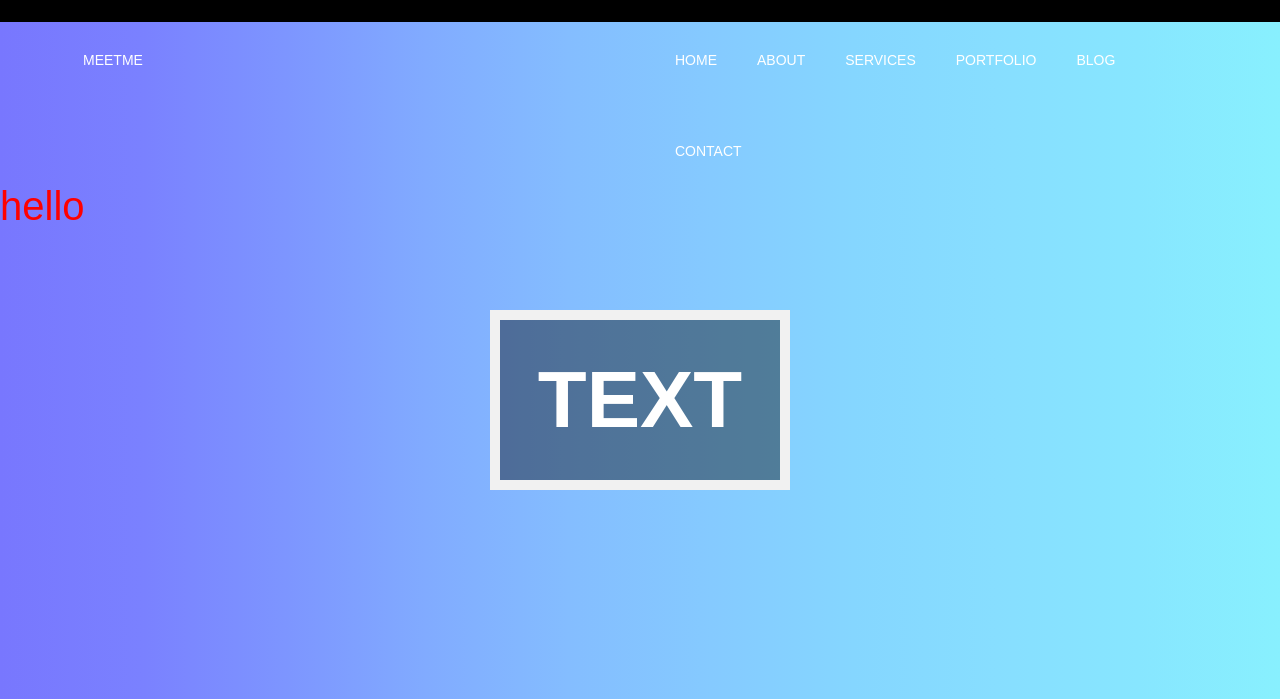
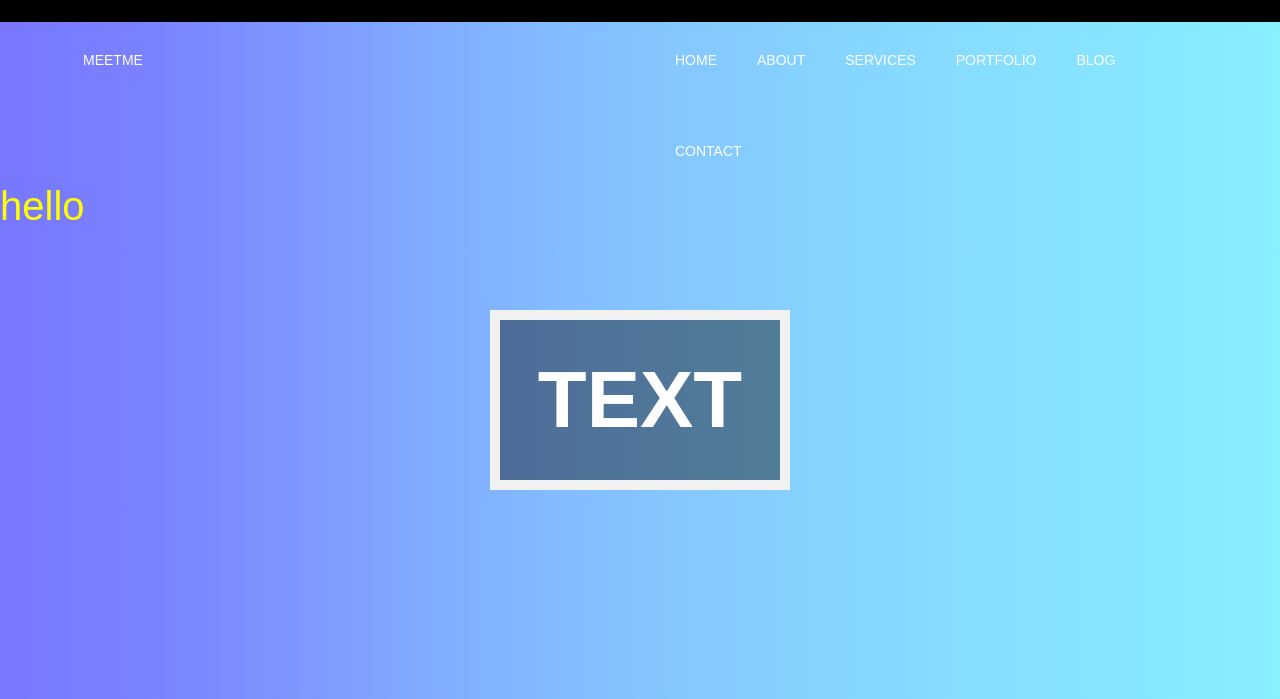
Before and after one commit to marufjon1991/Django_darslar, a Django app: page / in a window 1280 px wide. Shown: the top 699 px of the page. Run offline with Django 3.2, Linux system fonts and the light colour scheme.

Commit message:
new files

```diff
--- a/my_final_project/articles/static/css/style.css
+++ b/my_final_project/articles/static/css/style.css
@@ -74,5 +74,5 @@ body {
 }
 
 h1{
-color:red;
+    color: yellow;
 }
```
